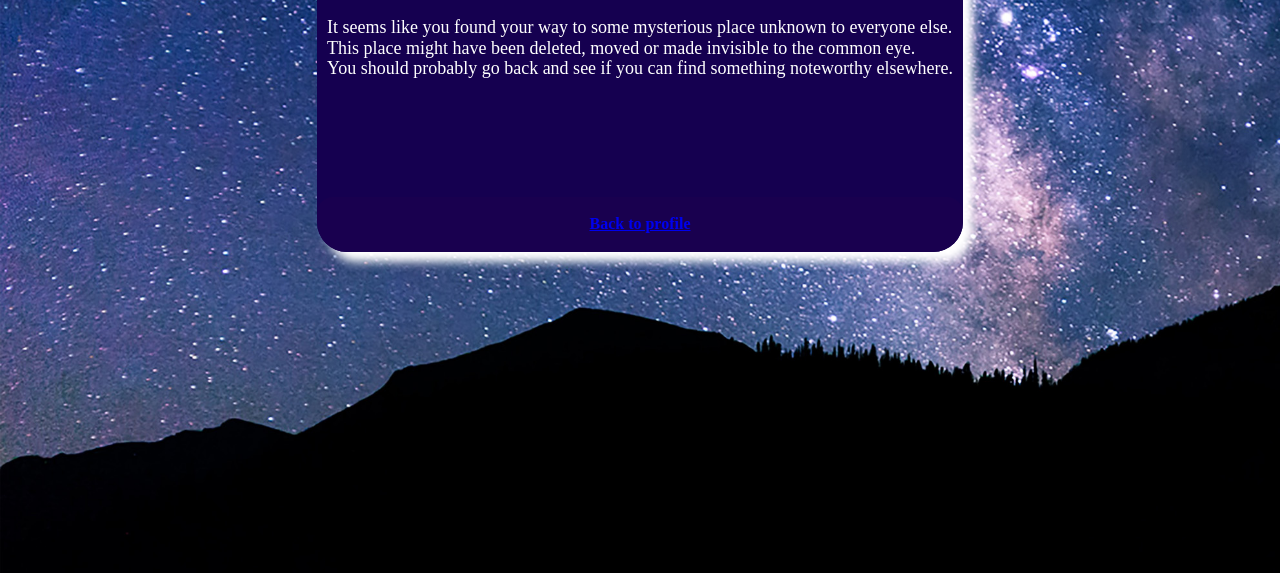
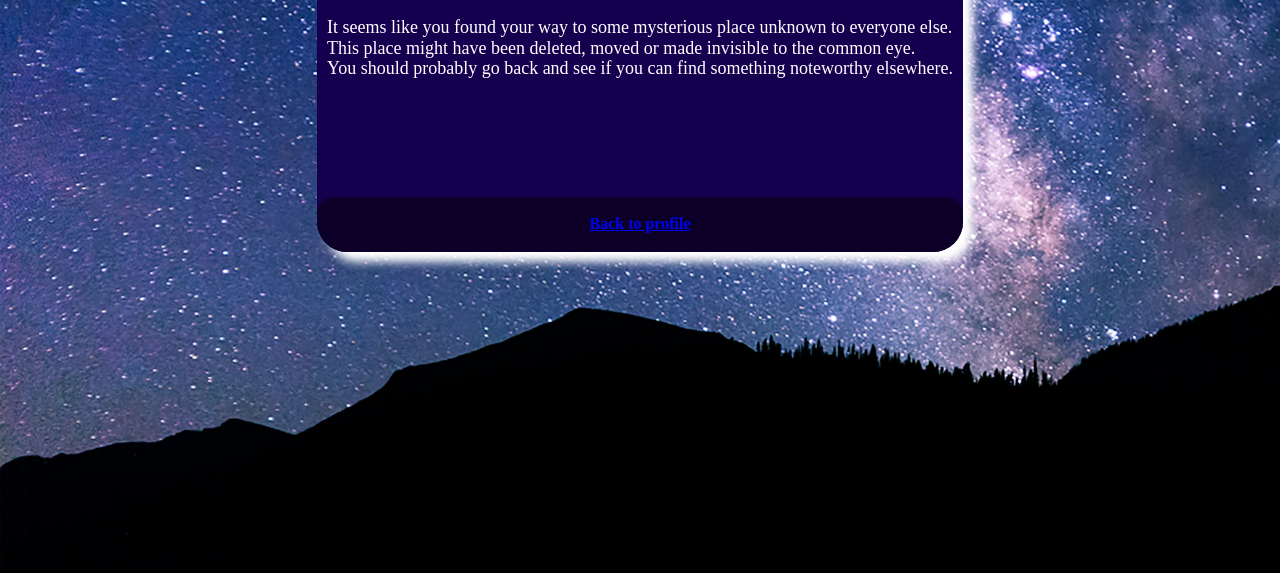
Before and after one commit to Yaeshin/404-page, a website: page index.html in a window 1280 px wide. Shown: the part 217-790 px from the top of the page. Drawn offline with nearby package versions, Linux system fonts and the light colour scheme.

Commit message:
change background color button

```diff
--- a/styles/styles.css
+++ b/styles/styles.css
@@ -34,7 +34,7 @@ p{
 }
 
 #home{
-    background: rgb(25, 0, 79);
+    background: rgb(13, 0, 40);
     color: white;
     font-size: 16px;
     border-radius: 16px;
```
